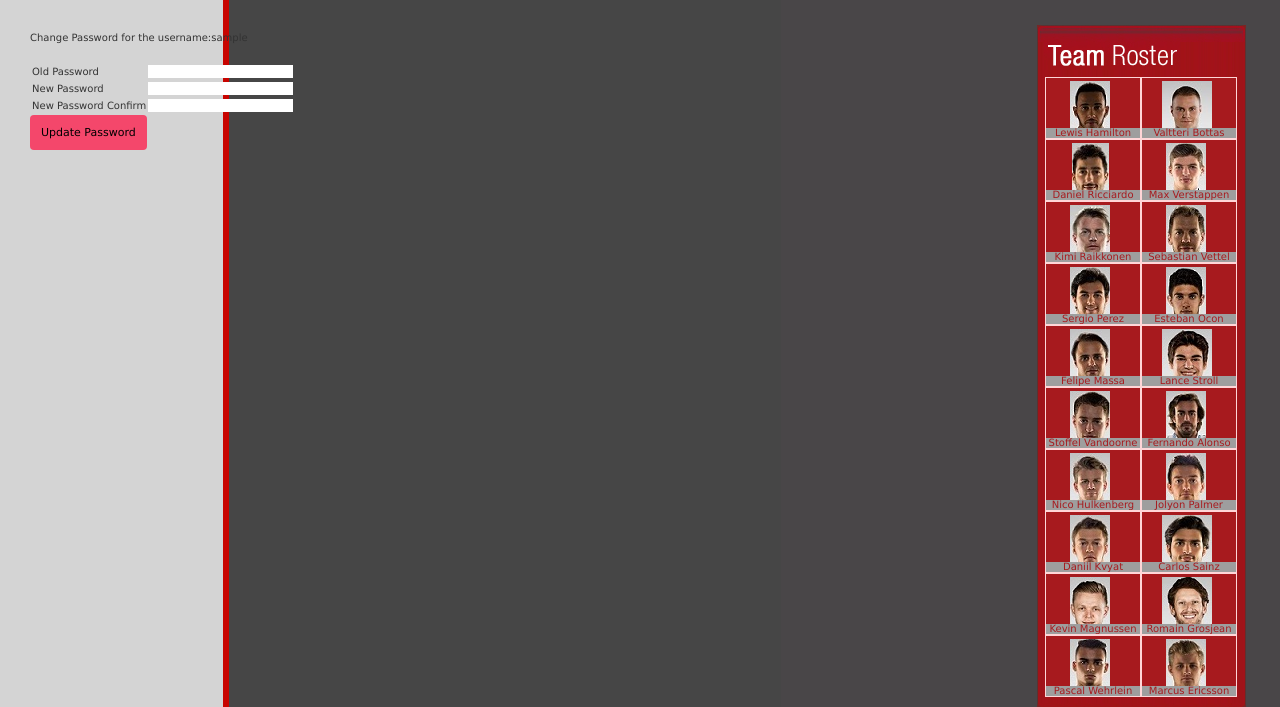
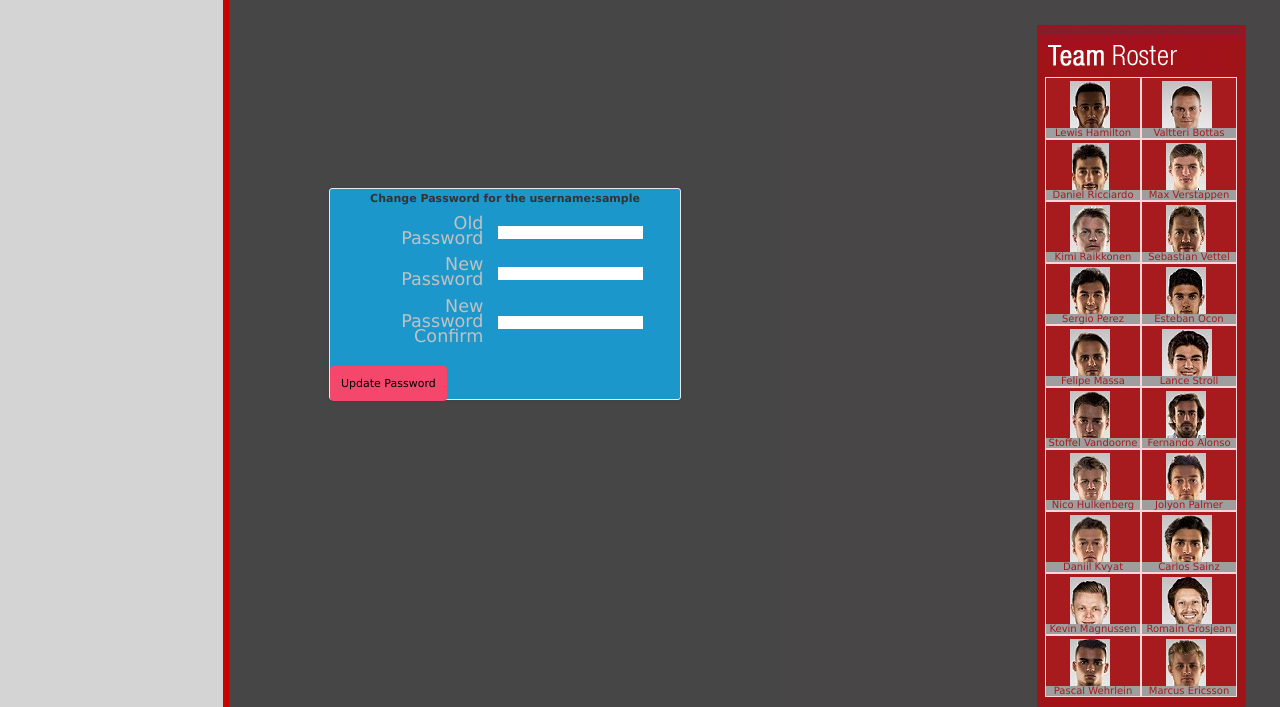
Before and after one commit to norberte/Formula1Forum, a PHP site: page /changePassword.php in a window 1280 px wide. Shown: the part 104-811 px from the top of the page. Run offline with PHP 8.4, Linux system fonts and the light colour scheme; the visitor is signed in with stand-in values (Sample User, id 1); grey boxes are pictures that could not be loaded.

Commit message:
Update the stylings

```diff
--- a/css/index.css
+++ b/css/index.css
@@ -148,10 +148,25 @@ input {
 	line-height: 30px;
 	border: solid red 2px;
 }
+
+.post_detail{
+	padding: 0px 10px 0px 10px;
+	margin-left:30px;
+	margin-bottom: 10px;
+	margin-right: 30px;
+}
+
+.post_detail strong {
+	float: right;
+}
+
 .post_comments{
-	margin: 10px 5px 10px 5px;
-	line-height: 20px;
-	border: solid blue 1px;
+	padding: 0px 10px 0px 10px;
+	margin-left:30px;
+	margin-bottom: 10px;
+	margin-right: 30px;
+	line-height: 30px;
+	border: solib blue 1px;
 }
 
 /* Right Sidebar */
--- /dev/null
+++ b/css/otherProfile.css
@@ -0,0 +1,89 @@
+.card {
+    background: #1C97CC;
+    height: 210px;
+    width: 350px;
+    position: relative;
+    top: 20vh;
+    display: block;
+    margin: 0 auto;
+    border-radius: 3px;
+    border: 1px solid #e9e9e9;
+    box-shadow: 0 1px 4px 0px rgba(0,0,0,.05);
+    font-weight: 700;
+    z-index: 200;
+}
+
+.border {
+    width: 96px;
+    height: 96px;
+    border-radius: 49px;
+    z-index: 99;
+    background: #444;
+    position: relative;
+    display: block;
+    top: -73px;
+    margin: 0 auto;
+}
+
+/* Name */
+
+.name {
+    display: block;
+    margin: 0 auto;
+    text-align: center;
+    position: relative;
+    top:-12%;
+    font-size: 1.1em;
+}
+
+.numbers {
+    position: relative;
+    display: block;
+    margin: 0 auto;
+    width: 100%;
+    height: auto;
+    top: -6%;
+}
+
+#stats {
+    color: #c1c1c1;
+    height: auto;
+    position: relative;
+    width: 65%;
+    top: -1.5em;
+    text-align: left;
+    display: block;
+    margin: 0 auto;
+    font-size: .9em;
+}
+
+.divider {
+    position: relative;
+    display: block;
+    width: 30%;
+    opacity: 0;
+    bottom: 3rem;
+    margin: 0 auto;
+    height: 1px;
+    z-index: 500;
+    background: #c4c5c4;
+}
+
+#stats td {
+    padding: 0.25rem .25em .35rem .5rem;
+}
+
+#stats td:first-child {
+    font-size: 1.1rem;
+    display: block;
+    text-align: right;
+    font-weight: 400;
+
+}
+
+#stats td:last-child {
+    position: relative;
+    font-size: .75rem;
+    font-weight: 700;
+    top: .1rem;
+}
```
Also changed, not shown: css/profile.css (added, +117 -0 lines).
